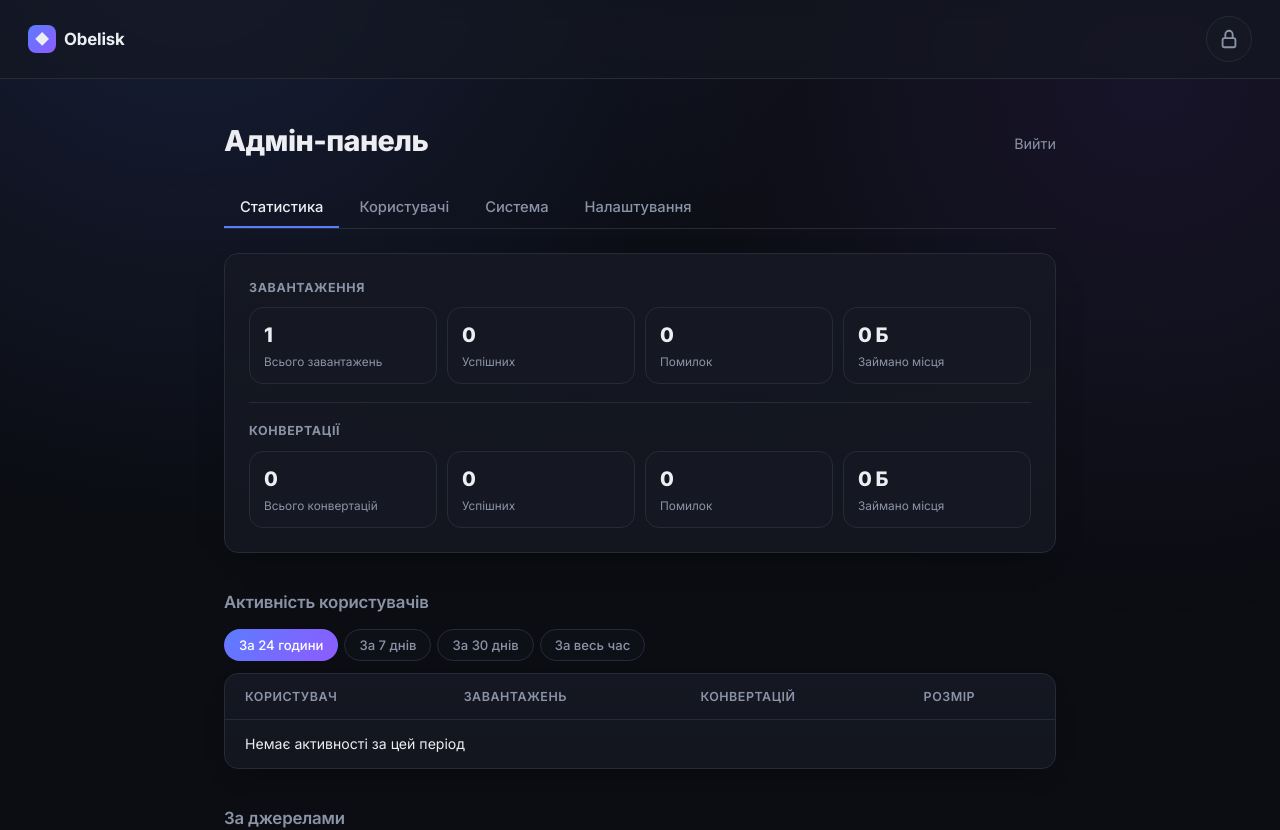
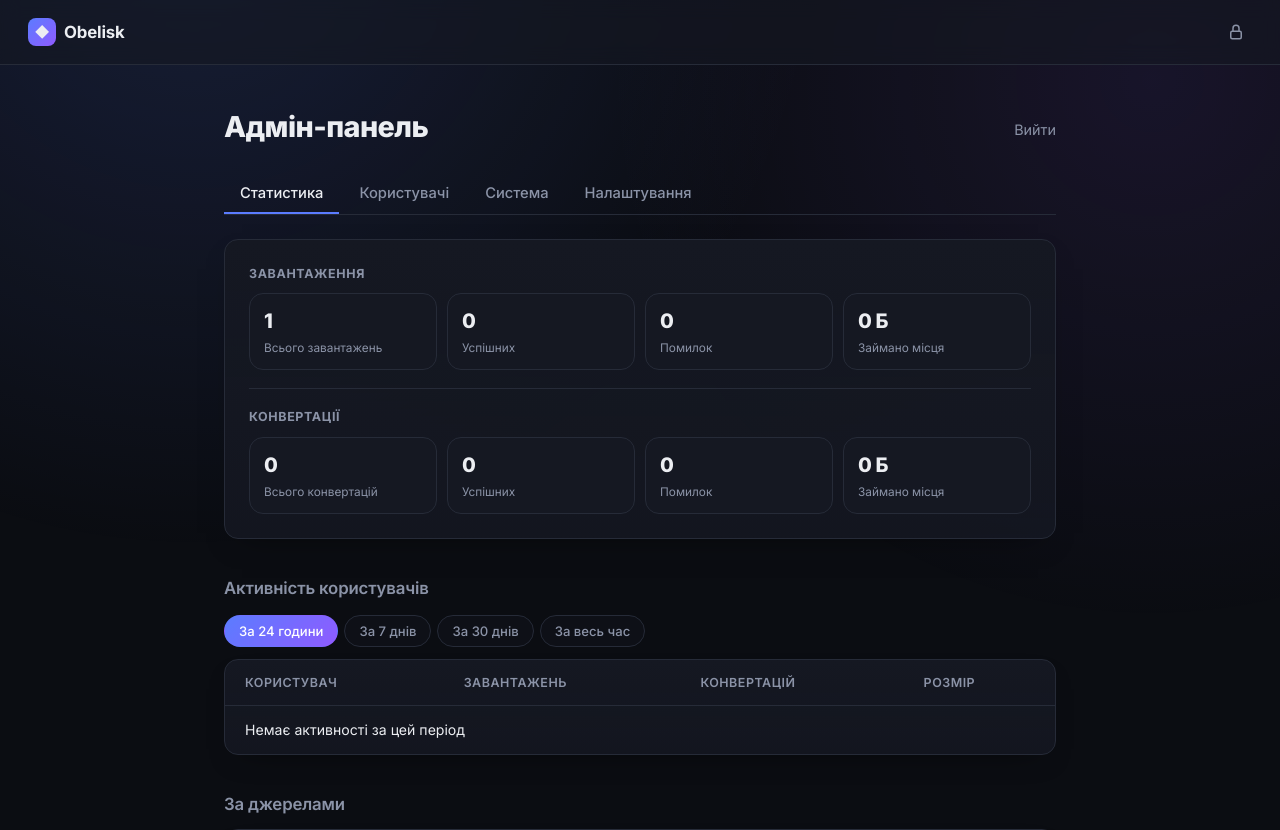
Before and after one commit to xbrfuj01/Obelisk, a FastAPI app: page /admin in a window 1280 px wide. Shown: the top 830 px of the page. Run offline with FastAPI, Linux system fonts and the light colour scheme; the visitor is signed in with stand-in values (Sample User, id 1); tables that the repository leaves empty hold one stand-in row (values such as "Sample post"); parts of the project's set-up code (start-up, migrations or seed data) failed here and were passed over.

Commit message:
Shrink the topbar admin-panel button back down
The earlier bump to 46px (to match .back-link) made it too large -
scaled it down to 32px with an 18px icon, smaller than before.

```diff
--- a/app/static/style.css
+++ b/app/static/style.css
@@ -88,15 +88,13 @@ body {
   display: inline-flex;
   align-items: center;
   justify-content: center;
-  width: 46px;
-  height: 46px;
+  width: 32px;
+  height: 32px;
   border-radius: 50%;
-  background: var(--bg-card);
-  border: 1px solid var(--border);
   margin-left: 0;
 }
 
-.admin-link:hover { color: var(--text); border-color: var(--border-hover); }
+.admin-link:hover { background: var(--bg-card); color: var(--text); }
 
 .container {
   max-width: 880px;
--- a/app/templates/base.html
+++ b/app/templates/base.html
@@ -16,7 +16,7 @@
   <a href="/" class="brand"><span class="brand-icon">◆</span> Obelisk</a>
   <nav>
     {% if is_admin_request(request) %}
-    <a href="/admin" class="admin-link" title="Адмін-панель" aria-label="Адмін-панель"><svg width="22" height="22" viewBox="0 0 24 24" fill="none" stroke="currentColor" stroke-width="2" stroke-linecap="round" stroke-linejoin="round"><rect x="5" y="11" width="14" height="10" rx="2"/><path d="M8 11V7a4 4 0 0 1 8 0v4"/></svg></a>
+    <a href="/admin" class="admin-link" title="Адмін-панель" aria-label="Адмін-панель"><svg width="18" height="18" viewBox="0 0 24 24" fill="none" stroke="currentColor" stroke-width="2" stroke-linecap="round" stroke-linejoin="round"><rect x="5" y="11" width="14" height="10" rx="2"/><path d="M8 11V7a4 4 0 0 1 8 0v4"/></svg></a>
     {% endif %}
   </nav>
 </header>
```
